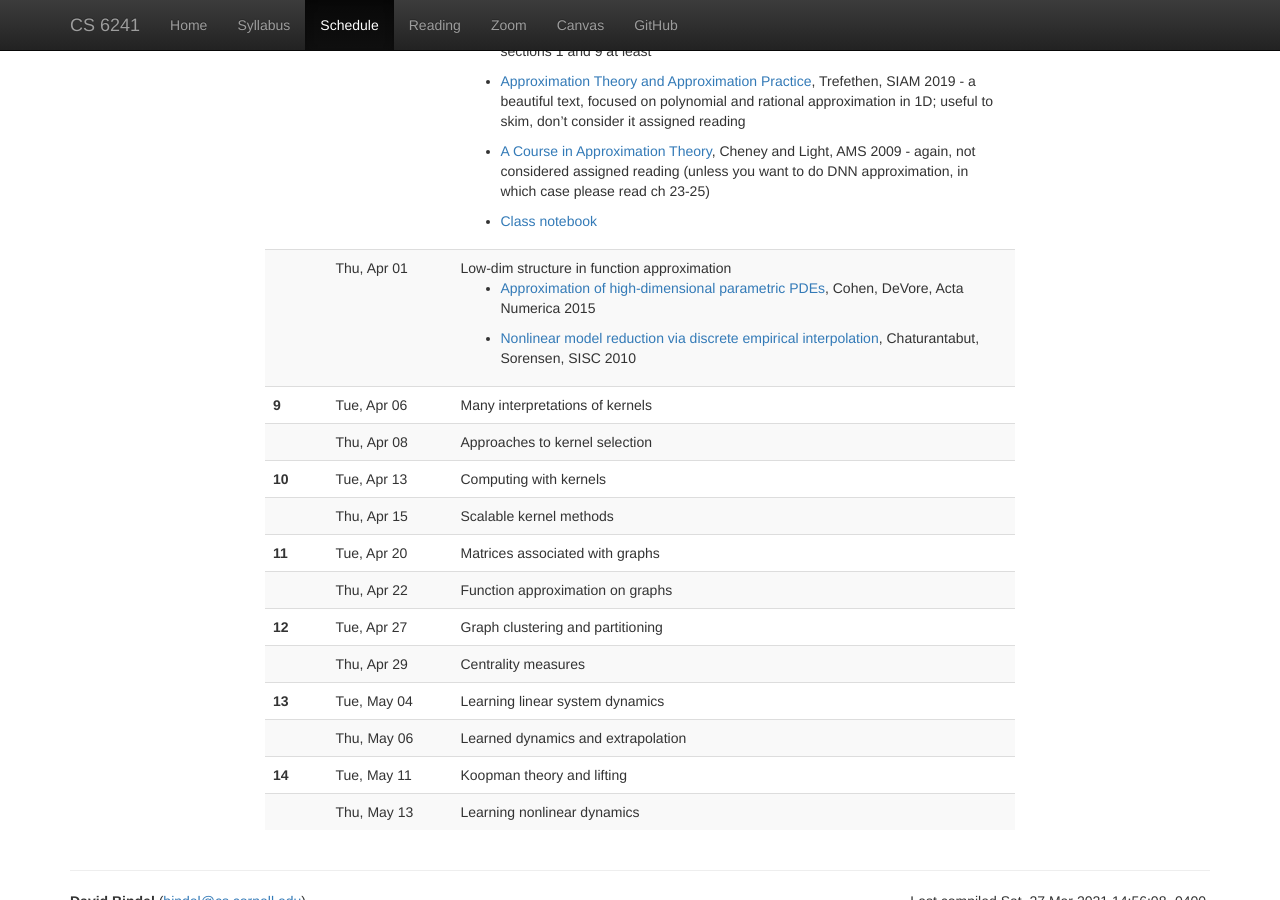
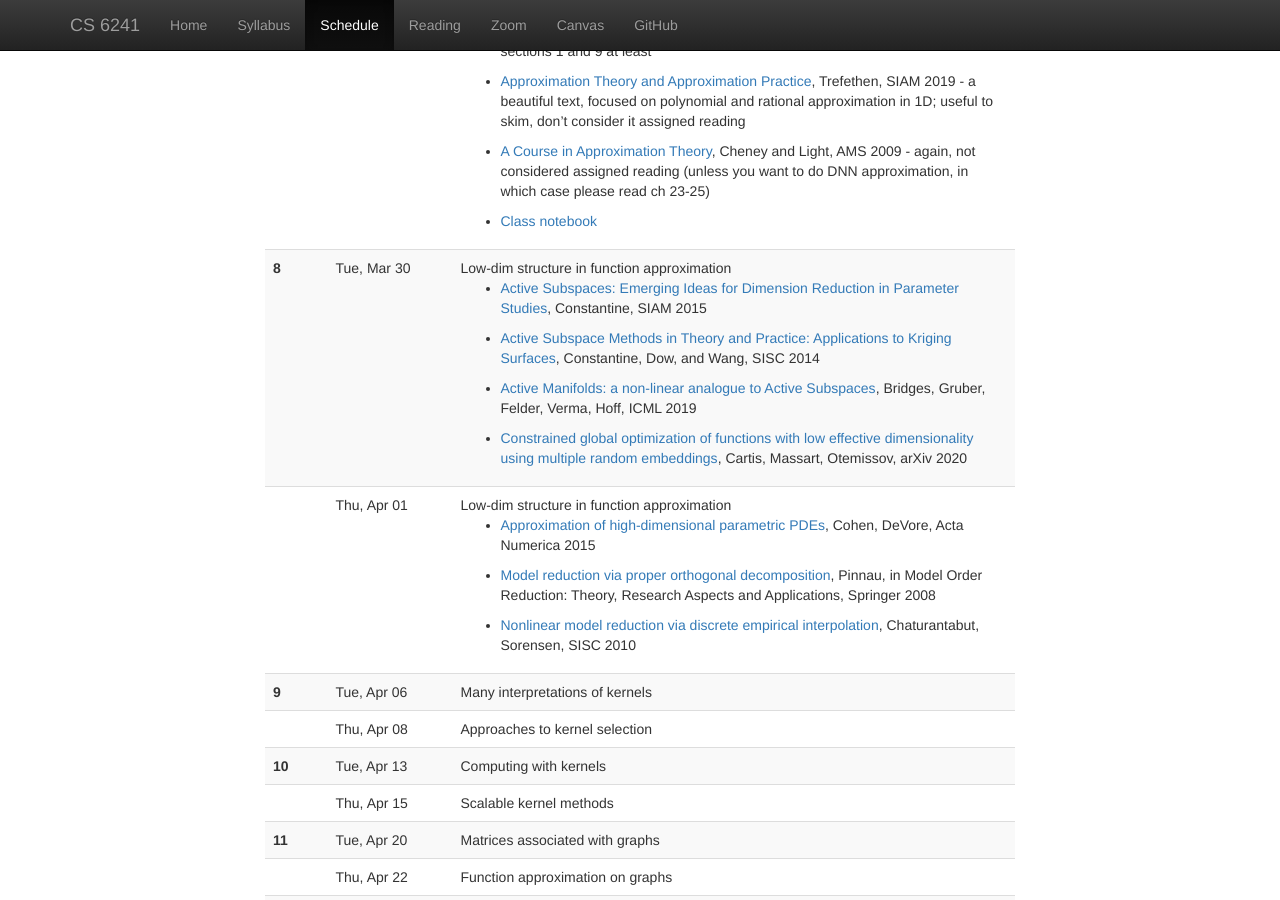
Before and after one commit to dbindel/cs6241-s21, a Jekyll site: the page built from web/schedule.html, in a window 1280 px wide and 900 px high, scrolled down 2936 px. Built offline with Jekyll 4.4.1, drawn with Linux system fonts in a browser that asks for light colours; nearby versions of some CDN libraries.

Commit message:
Added Pinnau ref.

```diff
--- a/web/_data/lectures.yml
+++ b/web/_data/lectures.yml
@@ -206,10 +206,12 @@
     - "[Active Subspace Methods in Theory and Practice: Applications to Kriging Surfaces](https://epubs.siam.org/doi/10.1137/130916138), Constantine, Dow, and Wang, SISC 2014"
     - "[Active Manifolds: a non-linear analogue to Active Subspaces](https://arxiv.org/pdf/1904.13386.pdf), Bridges, Gruber, Felder, Verma, Hoff, ICML 2019"
     - "[Constrained global optimization of functions with low effective dimensionality using multiple random embeddings](https://arxiv-org.proxy.library.cornell.edu/abs/2009.10446), Cartis, Massart, Otemissov, arXiv 2020"
+-
   date: 2021-04-01
   info: Low-dim structure in function approximation
   hw:
     - "[Approximation of high-dimensional parametric PDEs](https://arxiv.org/pdf/1502.06797), Cohen, DeVore, Acta Numerica 2015"
+    - "[Model reduction via proper orthogonal decomposition](https://link-springer-com.proxy.library.cornell.edu/chapter/10.1007%2F978-3-540-78841-6_5), Pinnau, in Model Order Reduction: Theory, Research Aspects and Applications, Springer 2008"
     - "[Nonlinear model reduction via discrete empirical interpolation](https://epubs.siam.org/doi/abs/10.1137/090766498), Chaturantabut, Sorensen, SISC 2010"
 #
 # ==================
```
